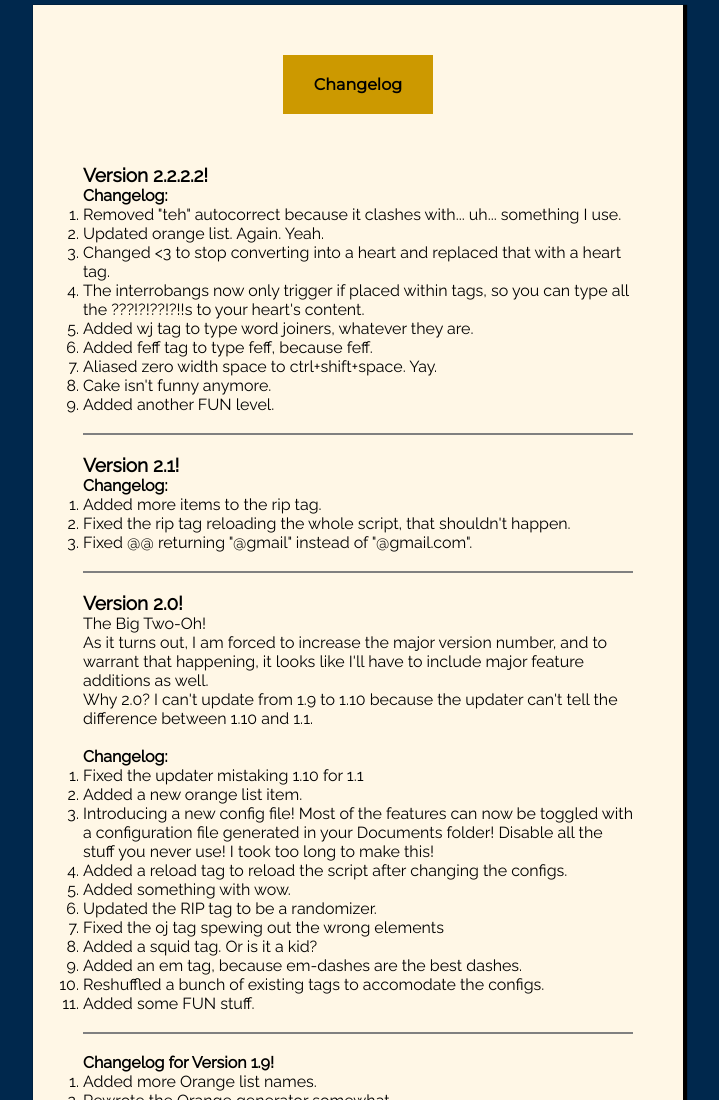
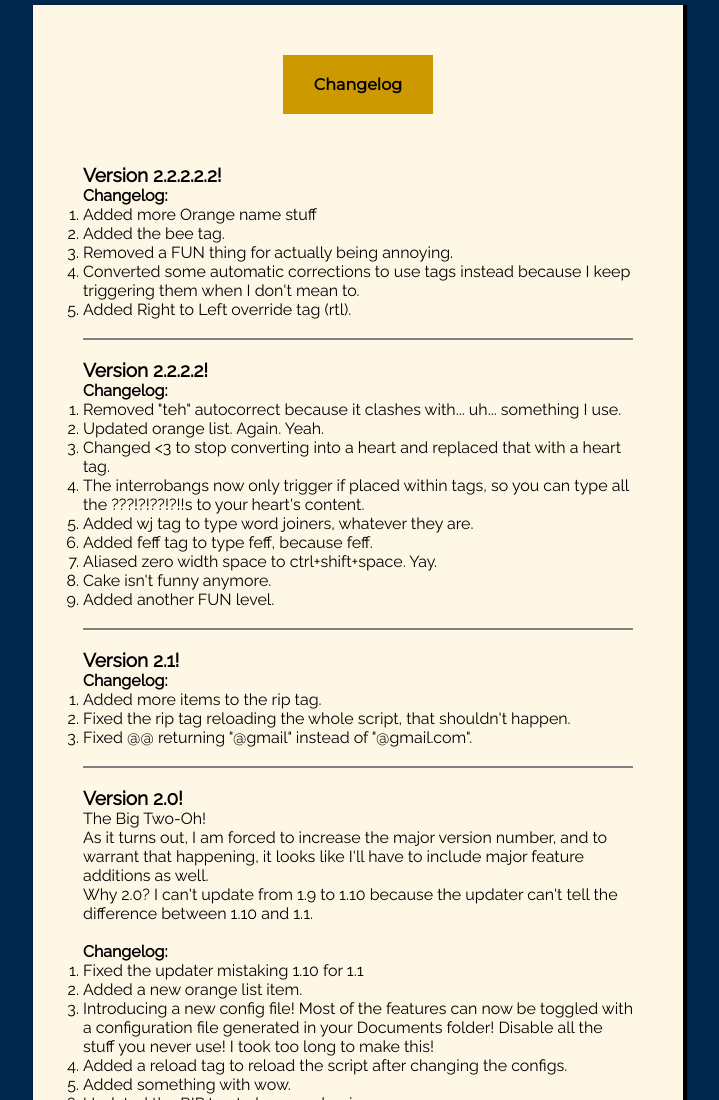
Before and after one commit to Roadcrosser/Unumanus, a plain HTML site: page changelog/index.html in a window 1280 px wide. Shown: the top 1100 px of the page, without its empty margins (282-1001 px from the left). Drawn offline with Linux system fonts and the light colour scheme.

Commit message:
2.2.2.2.2!
At some point I'm going to forget how many 2s there are.

```diff
--- a/changelog/index.html
+++ b/changelog/index.html
@@ -11,6 +11,18 @@
 <div id=Title>
 <b>Changelog</b>
 </div>
+<span id="heading"><b>Version 2.2.2.2.2!</b></span><br>
+<b>Changelog:</b>
+<ol>
+<li>Added more Orange name stuff</li>
+<li>Added the bee tag.</li>
+<li>Removed a FUN thing for actually being annoying.</li>
+<li>Converted some automatic corrections to use tags instead because I keep triggering them when I don't mean to.</li>
+<li>Added Right to Left override tag (rtl).</li>
+</ol>
+<br>
+<hr noshade>
+<br>
 <span id="heading"><b>Version 2.2.2.2!</b></span><br>
 <b>Changelog:</b>
 <ol>
```
Also changed, not shown: 2 other files.
